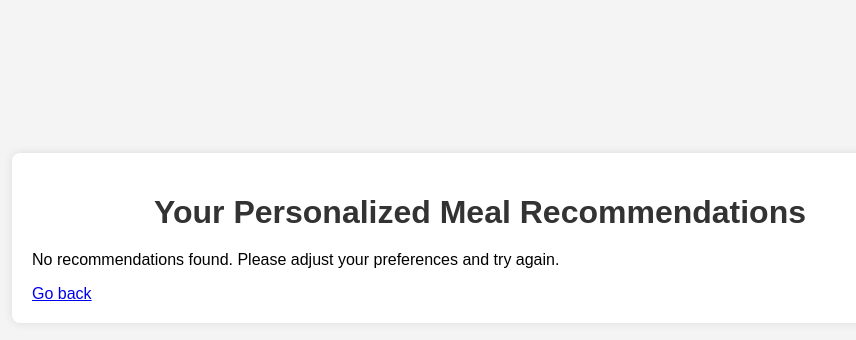
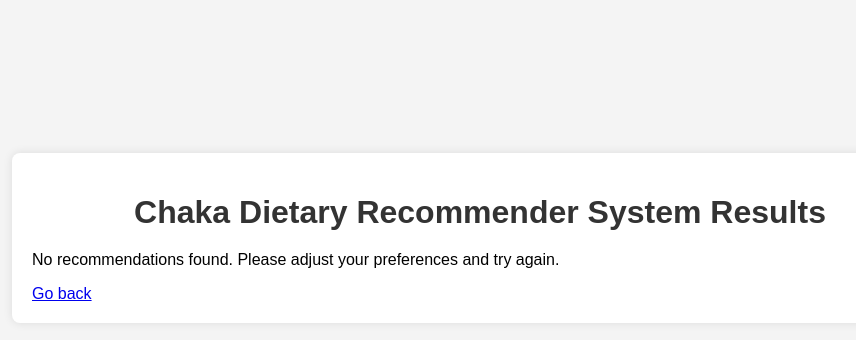
Before and after one commit to cmach99/ChakaSystem, a Flask app: template templates/result.html in a window 1280 px wide. Shown: the part 162-502 px from the top of the page, without its empty margins (160-1016 px from the left). Run offline with Flask 3, Linux system fonts and the light colour scheme; the template is opened without the code that fills it, so the values that code supplies are empty.

Commit message:
Update result.html

```diff
--- a/templates/result.html
+++ b/templates/result.html
@@ -8,7 +8,7 @@
 </head>
 <body>
     <div class="container">
-        <h1>Your Personalized Meal Recommendations</h1>
+        <h1>Chaka Dietary Recommender System Results</h1>
         {% if recommendations %}
             <div class="table-container">
                 <table>
```
